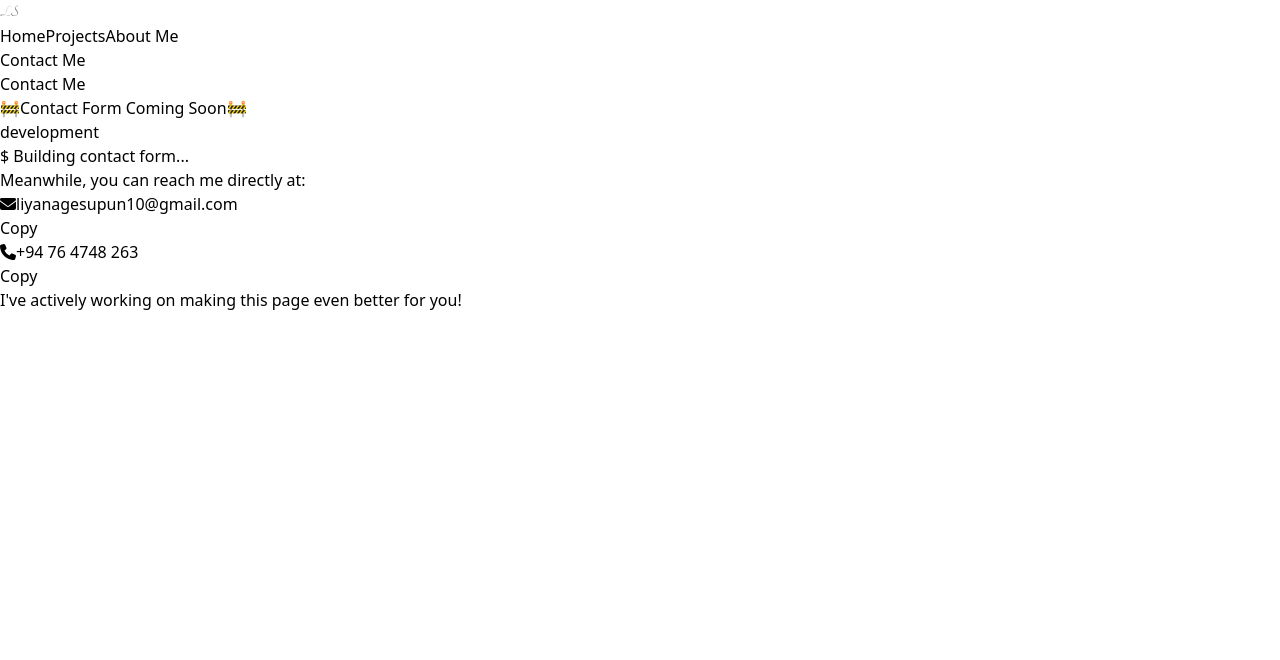
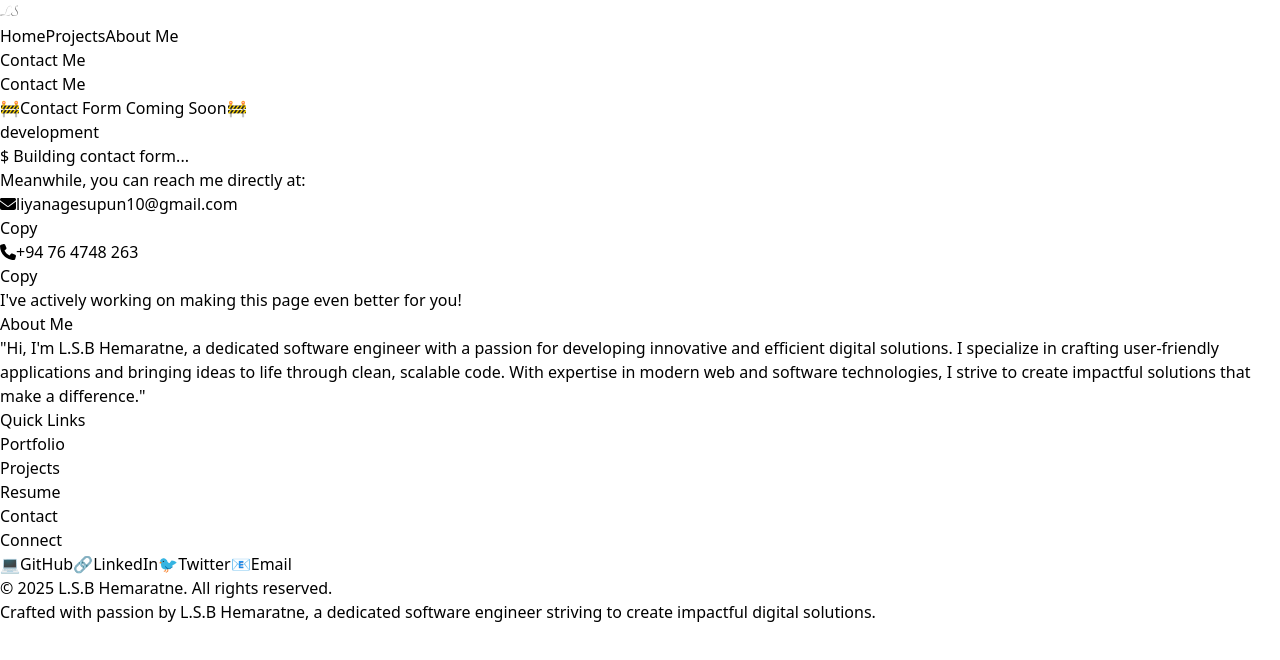
Before and after one commit to SupunLiyanage88/my-portfolio, a React (Vite) app: page /contact in a window 1280 px wide. Shown: the top 660 px of the page. Built offline with nearby package versions, Linux system fonts and the light colour scheme; a web font is replaced by a local one.

Commit message:
done final V1

```diff
--- a/src/App.jsx
+++ b/src/App.jsx
@@ -5,6 +5,7 @@ import './Components/Tools/Loader.css';
 import AnimatedContent from './Components/Tools/AnimatedContent.jsx';
 import ContactPage from './Components/ContactPage';
 import HomePage from './Components/HomePage';
+import Footer from './Components/Footer.jsx';
 
 
 function App() {
@@ -45,10 +46,12 @@ function App() {
               <Navbar />
             </AnimatedContent>
 
+
             <Routes>
               <Route path="/" element={<HomePage />} />
               <Route path="/contact" element={<ContactPage />} />
             </Routes>
+            <Footer/>
           </div>
         </>
       )}
--- a/src/Components/Content02.jsx
+++ b/src/Components/Content02.jsx
@@ -0,0 +1,94 @@
+import React from 'react';
+
+const Content02 = () => {
+  const skills = {
+    frontend: [
+      { name: 'HTML5', icon: '🌐' },
+      { name: 'JavaScript', icon: '⚡' },
+      { name: 'Tailwind', icon: '🎨' },
+      { name: 'Bootstrap', icon: '📐' },
+      { name: 'React', icon: '⚛️' },
+      { name: 'Angular', icon: '🅰️' }
+    ],
+    backend: [
+      { name: 'Node.js', icon: '📦' },
+      { name: 'Express.js', icon: '🚂' },
+      { name: 'Java', icon: '☕' },
+      { name: 'JavaScript', icon: '⚡' },
+      { name: 'PHP', icon: '🐘' },
+      { name: 'Python', icon: '🐍' }
+    ],
+    databases: [
+      { name: 'MongoDB', icon: '🍃' },
+      { name: 'SQL Server', icon: '💾' },
+      { name: 'MySQL', icon: '🐬' }
+    ],
+    mobile: [
+      { name: 'Android Studio', icon: '📱' },
+      { name: 'Firebase', icon: '🔥' }
+    ],
+    OtherTools: [
+        { name: 'Github', icon: '📂' },
+        { name: 'Figma', icon: '🖌️' }
+      ]
+  };
+
+  const CategoryCard = ({ title, items, icon }) => (
+    <div className="bg-gradient-to-br from-white to-gray-50 rounded-xl p-6 shadow-lg hover:shadow-xl transition-shadow duration-300">
+      <div className="flex items-center gap-3 mb-4">
+        <span className="text-2xl">{icon}</span>
+        <h2 className="text-xl font-bold text-gray-800">{title}</h2>
+      </div>
+      <div className="grid grid-cols-2 gap-4">
+        {items.map((skill, index) => (
+          <div
+            key={index}
+            className="flex items-center gap-2 p-3 bg-white rounded-lg shadow-sm hover:shadow-md transition-shadow duration-200"
+          >
+            <span className="text-xl">{skill.icon}</span>
+            <span className="text-sm font-medium text-gray-700">{skill.name}</span>
+          </div>
+        ))}
+      </div>
+    </div>
+  );
+
+  return (
+    <div className="min-h-screen p-8">
+      <div className="max-w-6xl mx-auto">
+        <h1 className="text-4xl font-bold text-gray-800  mb-20 text-center">
+          Professional Skills
+        </h1>
+        <div className="grid grid-cols-1 md:grid-cols-2 gap-8">
+          <CategoryCard
+            title="Frontend Development"
+            items={skills.frontend}
+            icon="🎨"
+          />
+          <CategoryCard
+            title="Backend Development"
+            items={skills.backend}
+            icon="⚙️"
+          />
+          <CategoryCard
+            title="Database Management"
+            items={skills.databases}
+            icon="🗄️"
+          />
+          <CategoryCard
+            title="Mobile Development"
+            items={skills.mobile}
+            icon="📱"
+          />
+        <CategoryCard
+            title="Other Tools"
+            items={skills.OtherTools}
+            icon="🛠️"
+          />
+        </div>
+      </div>
+    </div>
+  );
+};
+
+export default Content02;
--- /dev/null
+++ b/src/Components/Footer.jsx
@@ -0,0 +1,86 @@
+import React from 'react';
+
+const Footer = () => {
+    const socialLinks = [
+      { name: 'GitHub', icon: '💻', url: '#' },
+      { name: 'LinkedIn', icon: '🔗', url: '#' },
+      { name: 'Twitter', icon: '🐦', url: '#' },
+      { name: 'Email', icon: '📧', url: '#' }
+    ];
+
+    const currentYear = new Date().getFullYear();
+
+    return (
+      <footer className="bg-gradient-to-r from-gray-800 to-gray-900 mt-20 text-gray-300">
+        <div className="max-w-6xl mx-auto px-4 py-12">
+          <div className="grid grid-cols-1 md:grid-cols-3 gap-8">
+            {/* About Section */}
+            <div className="space-y-4">
+              <h3 className="text-xl font-bold text-white">About Me</h3>
+              <p className="text-sm leading-relaxed">
+              "Hi, I'm L.S.B Hemaratne, a dedicated software engineer with a passion for developing innovative
+              and efficient digital solutions. I specialize in crafting user-friendly applications and bringing
+              ideas to life through clean, scalable code. With expertise in modern web and software technologies,
+              I strive to create impactful solutions that make a difference."
+
+              </p>
+            </div>
+
+            {/* Quick Links */}
+            <div className="space-y-4">
+              <h3 className="text-xl font-bold text-white">Quick Links</h3>
+              <ul className="space-y-2">
+                <li>
+                  <a href="#" className="text-sm hover:text-white transition-colors duration-200">
+                    Portfolio
+                  </a>
+                </li>
+                <li>
+                  <a href="#" className="text-sm hover:text-white transition-colors duration-200">
+                    Projects
+                  </a>
+                </li>
+                <li>
+                  <a href="#" className="text-sm hover:text-white transition-colors duration-200">
+                    Resume
+                  </a>
+                </li>
+                <li>
+                  <a href="#" className="text-sm hover:text-white transition-colors duration-200">
+                    Contact
+                  </a>
+                </li>
+              </ul>
+            </div>
+
+            {/* Social Links */}
+            <div className="space-y-4">
+              <h3 className="text-xl font-bold text-white">Connect</h3>
+              <div className="flex flex-wrap gap-4">
+                {socialLinks.map((link, index) => (
+                  <a
+                    key={index}
+                    href={link.url}
+                    className="flex items-center gap-2 bg-gray-700 hover:bg-gray-600 rounded-lg px-4 py-2 transition-colors duration-200"
+                  >
+                    <span className="text-xl">{link.icon}</span>
+                    <span className="text-sm">{link.name}</span>
+                  </a>
+                ))}
+              </div>
+            </div>
+          </div>
+
+          {/* Copyright */}
+          <div className="mt-12 pt-8 border-t border-gray-700 text-center text-sm">
+            <p>© {currentYear} L.S.B Hemaratne. All rights reserved.</p>
+            <p className="mt-2 text-gray-400">
+                Crafted with passion by L.S.B Hemaratne, a dedicated software engineer striving to create impactful digital solutions.
+            </p>
+          </div>
+        </div>
+      </footer>
+    );
+  };
+
+  export default Footer;
--- a/src/Components/HomePage.jsx
+++ b/src/Components/HomePage.jsx
@@ -3,6 +3,7 @@ import FadeContent from './Tools/FadeContent';
 import AnimatedContent from './Tools/AnimatedContent'
 import HeroSection from './HeroSection';
 import Content01 from './Content01';
+import Content02 from './Content02';
 
 
 const HomePage = () => {
@@ -22,6 +23,8 @@ const HomePage = () => {
           <Content01 />
         </AnimatedContent>
 
+        <Content02 />
+
     </div>
 
 );
```
